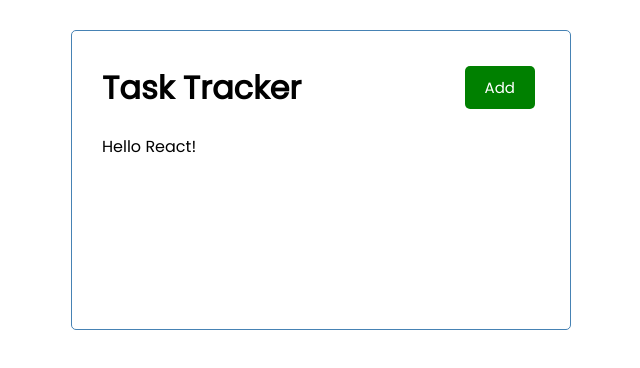
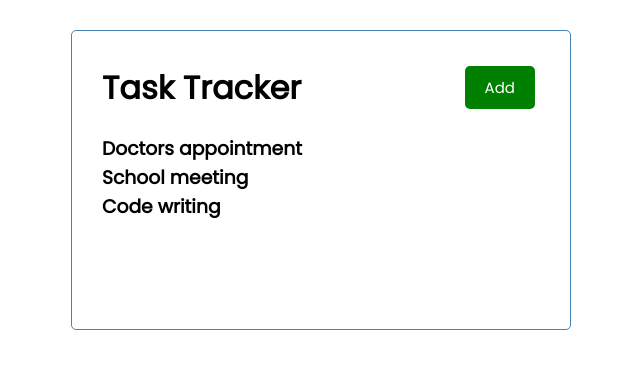
Before and after one commit to neelxie/tasker, a React (Create React App) app: page / in a window 1280 px wide. Shown: the top 368 px of the page, without its empty margins (319-959 px from the left). Built offline with nearby package versions, Linux system fonts and the light colour scheme.

Commit message:
Add new button

```diff
--- a/src/App.js
+++ b/src/App.js
@@ -1,14 +1,32 @@
+import React, { useState  } from 'react'
+
 import Header from './components/Header';
+import Tasks from './components/Tasks'
 function App() {
+  const [tasks, setTasks] = useState([
+    {
+      id: 1,
+      text: "Doctors appointment",
+      day: "Feb 5th at 2:30pm",
+      reminder: true,
+    },
+    {
+      id: 2,
+      text: "School meeting",
+      day: "Feb 6th at 1:30pm",
+      reminder: true,
+    },
+    {
+      id: 3,
+      text: "Code writing",
+      day: "Feb 5th at 2:30pm",
+      reminder: false,
+    },
+  ]);
   return (
     <div className="container">
       <Header />
-      <div className="App-header">
-        <p>
-          Hello React!
-        </p>
-
-      </div>
+      <Tasks tasks={tasks}/>
     </div>
   );
 }
--- a/src/components/Tasks.js
+++ b/src/components/Tasks.js
@@ -1,25 +1,12 @@
-let tasks = [
-  {
-    id: 1,
-    text: "Doctors appointment",
-    day: "Feb 5th at 2:30pm",
-    reminder: true,
-  },
-  {
-    id: 2,
-    text: "School meeting",
-    day: "Feb 6th at 1:30pm",
-    reminder: true,
-  },
-  {
-    id: 3,
-    text: "Code writing",
-    day: "Feb 5th at 2:30pm",
-    reminder: false,
-  },
-];
-const Tasks = () => {
-  return <>{tasks.map((task) =>(<h3 key={task.id}>{task.head}</h3>))}</>;
+
+const Tasks = ({tasks}) => {
+  return (
+    <>
+      {tasks.map((task) => (
+        <h3 key={task.id}>{task.text}</h3>
+      ))}
+    </>
+  );
 };
 
 export default Tasks;
```
